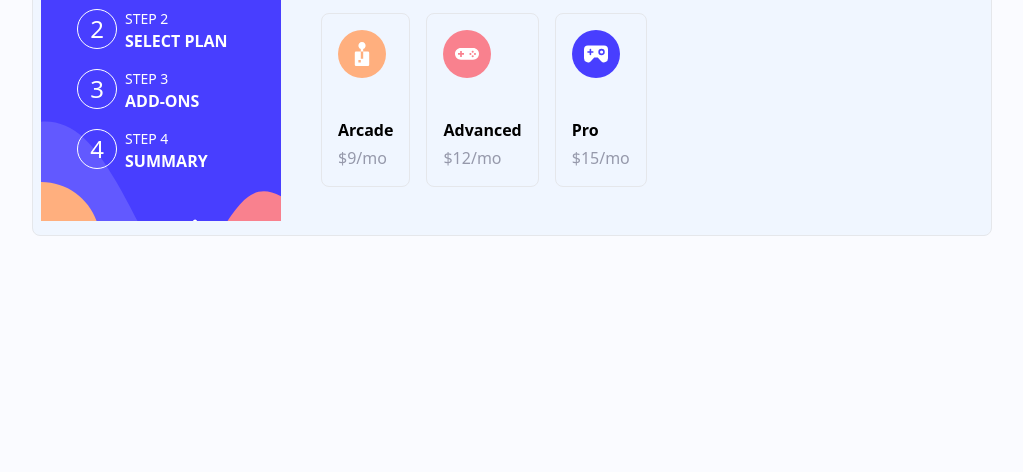
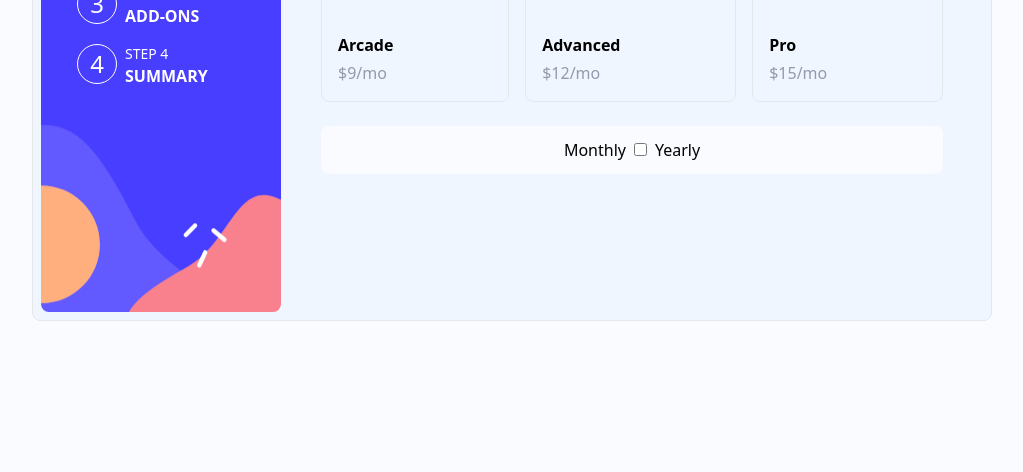
Before and after one commit to FaheemOnHub/multi-step-form, a website: page src/index.html in a window 1280 px wide. Shown: the part 328-800 px from the top of the page, without its empty margins (128-1151 px from the left). Drawn offline with Linux system fonts and the light colour scheme.

Commit message:
fixed sidebar and added subscription button, fixed layout

```diff
--- a/src/index.html
+++ b/src/index.html
@@ -13,7 +13,7 @@
         id="middle"
       >
         <div
-          class="bg-hero-sidebar bg-cover bg-center flex flex-row justify-center p-8 sm:min-w-60 sm:flex-col hidden"
+          class="bg-hero-sidebar-mg lg:bg-hero-sidebar bg-cover bg-center flex flex-row justify-center p-8 sm:min-w-60 sm:flex-col hidden"
           id="screen1"
         >
           <div class="flex mb-4">
@@ -122,9 +122,9 @@
             </button>
           </div>
         </div>
-        <div id="screen2" class="">
+        <div id="screen2" class="lg:min-h-[480px]">
           <div
-            class="bg-hero-sidebar bg-cover bg-center flex flex-row justify-center p-8 sm:min-w-60 lg:flex-col"
+            class="bg-hero-sidebar-mg lg:bg-hero-sidebar bg-center bg-cover justify-center flex flex-row p-8 sm:min-w-60 lg:flex-col lg:h-full lg:justify-start rounded-lg"
             id="screen1"
           >
             <div class="flex mb-4 ml-1">
@@ -173,13 +173,13 @@
             </div>
           </div>
         </div>
-        <div id="screen2" class="w-3/4 py-4 px-10">
+        <div id="screen2" class="w-full py-4 px-10">
           <h3 class="text-3xl font-bold mb-2">Select your Plan</h3>
           <p class="text-sm mb-4">
             You have the option of monthly or yearly billing
           </p>
-          <div class="flex flex-col sm:flex-row gap-4 mb-6">
-            <div class="plan-option">
+          <div class="flex flex-col lg:flex-row gap-4 mb-6">
+            <div class="plan-option flex-grow">
               <input
                 type="radio"
                 name="plan"
@@ -189,18 +189,20 @@
               />
               <label
                 for="arcade"
-                class="flex flex-col p-4 border rounded-lg cursor-pointer hover:border-Purplish-blue transition-all"
+                class="flex p-2 border rounded-lg cursor-pointer hover:border-Purplish-blue transition-all lg:flex-col lg:p-4"
               >
                 <img
                   src="../assets/images/icon-arcade.svg"
                   alt="arcade"
                   class="w-12 h-12 mb-10"
                 />
+                <div class="flex-grow">
                   <h3 class="font-bold mb-1">Arcade</h3>
                   <p class="text-Cool-gray">$9/mo</p>
+                </div>
               </label>
             </div>
-            <div class="plan-option">
+            <div class="plan-option flex-grow">
               <input
                 type="radio"
                 name="plan"
@@ -210,18 +212,20 @@
               />
               <label
                 for="advanced"
-                class="flex flex-col p-4 border rounded-lg cursor-pointer hover:border-Purplish-blue transition-all"
+                class="flex p-4 border rounded-lg cursor-pointer hover:border-Purplish-blue transition-all lg:flex-col lg:p-4"
               >
                 <img
                   src="../assets/images/icon-advanced.svg"
                   alt="advanced"
                   class="w-12 h-12 mb-10"
                 />
+                <div class="flex-grow">
                   <h3 class="font-bold mb-1">Advanced</h3>
                   <p class="text-Cool-gray">$12/mo</p>
+                </div>
               </label>
             </div>
-            <div class="plan-option">
+            <div class="plan-option flex-grow">
               <input
                 type="radio"
                 name="plan"
@@ -231,17 +235,29 @@
               />
               <label
                 for="pro"
-                class="flex flex-col p-4 border rounded-lg cursor-pointer hover:border-Purplish-blue transition-all"
+                class="flex p-4 border rounded-lg cursor-pointer hover:border-Purplish-blue transition-all lg:flex-col lg:p-4"
               >
                 <img
                   src="../assets/images/icon-pro.svg"
                   alt="pro"
                   class="w-12 h-12 mb-10"
                 />
+                <div class="flex-grow">
                   <h3 class="font-bold mb-1">Pro</h3>
                   <p class="text-Cool-gray">$15/mo</p>
+                </div>
               </label>
             </div>
+          </div>
+          <div
+            class="flex justify-center items-center bg-Alabaster p-3 rounded-lg"
+          >
+            <span class="mr-2 font-medium">Monthly</span>
+            <label class="switch">
+              <input type="checkbox" id="billingToggle" />
+              <span class="slider round"></span>
+            </label>
+            <span class="ml-2 font-medium">Yearly</span>
           </div>
         </div>
       </div>
--- a/tailwind.config.js
+++ b/tailwind.config.js
@@ -17,6 +17,7 @@ module.exports = {
       },
       backgroundImage: {
         "hero-sidebar": 'url("../assets/images/bg-sidebar-desktop.svg")',
+        "hero-sidebar-mg": 'url("../assets/images/bg-sidebar-mobile.svg")',
       },
       font: {
         "ubuntu-bold": 'url("../a',
```
Also changed, not shown: src/output.css. Lines whose indentation alone changed are shown as unchanged.
